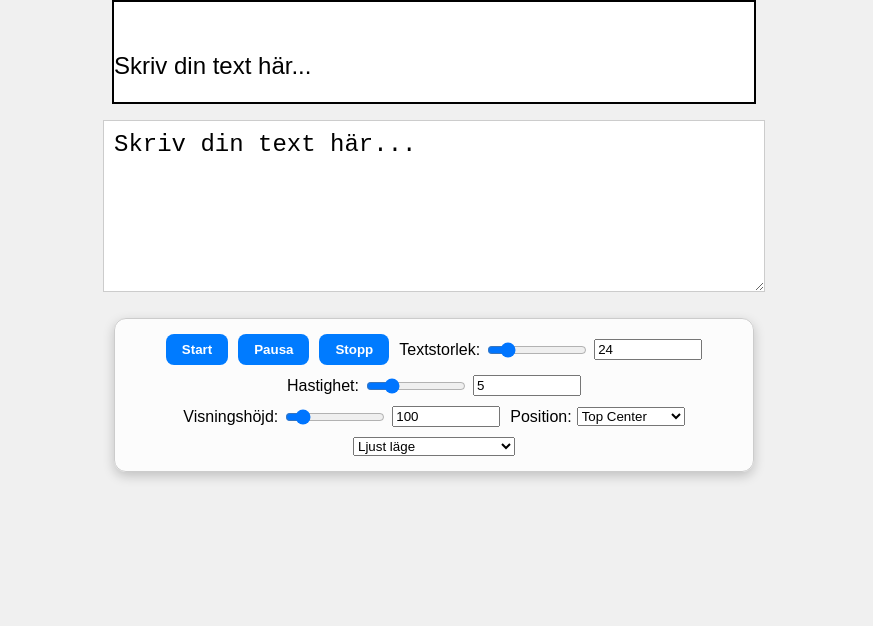
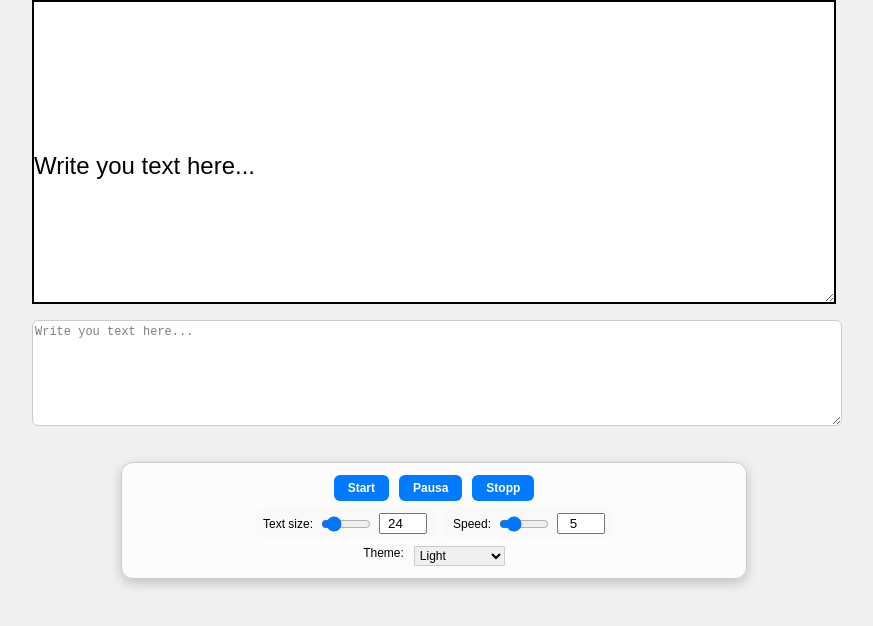
Before and after one commit to RobertAhlin/teleprompt-webapp, a plain HTML site: page index.html in a window 1280 px wide. Shown: the whole page, without its empty margins (206-1079 px from the left). Drawn offline with Linux system fonts and the light colour scheme.

Commit message:
Fixed styling and removed none working options for positioning of controls.

```diff
--- a/index.html
+++ b/index.html
@@ -13,49 +13,42 @@
             <div id="text"></div>
         </div>
 
-        <textarea id="editor">Skriv din text här...</textarea>
+        <textarea id="editor">Write you text here...</textarea>
         <div id="controls">
+            <!-- Rad 1: Start, Pausa, Stopp -->
+            <div class="control-row">
                 <button onclick="startScroll()">Start</button>
                 <button onclick="pauseScroll()">Pausa</button>
                 <button onclick="resetScroll()">Stopp</button>
+            </div>
 
+            <!-- Rad 2: Textstorlek, Hastighet, Visningshöjd -->
+            <div class="control-row">
                 <div class="slider-container">
-                <label>Textstorlek:</label>
+                    <label>Text size:</label>
                     <input type="range" id="textSize" min="10" max="100" value="24">
                     <input type="number" id="textSizeInput" min="10" max="100" value="24">
                 </div>
-
                 <div class="slider-container">
-                <label>Hastighet:</label>
+                    <label>Speed:</label>
                     <input type="range" id="speed" min="1" max="20" value="5">
                     <input type="number" id="speedInput" min="1" max="20" value="5">
                 </div>
 
-            <div class="slider-container">
-                <label>Visningshöjd:</label>
-                <input type="range" id="displayHeight" min="50" max="500" value="100">
-                <input type="number" id="displayHeightInput" min="50" max="500" value="100">
             </div>
 
-            <div class="slider-container">
-                <label>Position:</label>
-                <select id="positionSelector">
-                    <option value="top-left">Top Left</option>
-                    <option value="top-center" selected>Top Center</option>
-                    <option value="top-right">Top Right</option>
-                    <option value="bottom-left">Bottom Left</option>
-                    <option value="bottom-center">Bottom Center</option>
-                    <option value="bottom-right">Bottom Right</option>
+            <!-- Rad 3: Position och Tema -->
+            <div class="control-row">
+                <label>Theme:</label>
+                <select id="themeSelector">
+                    <option value="light">Light</option>
+                    <option value="dark">Dark</option>
+                    <option value="high-contrast1">Black/Yellow</option>
+                    <option value="high-contrast2">White/Blue</option>
                 </select>
             </div>
+        </div>
 
-            <select id="themeSelector">
-                <option value="light">Ljust läge</option>
-                <option value="dark">Mörkt läge</option>
-                <option value="high-contrast1">Högkontrast (Svart/Gul)</option>
-                <option value="high-contrast2">Högkontrast (Vit/Blå)</option>
-            </select>
-        </div>
     </div>
 
     <script src="script.js"></script>
--- a/script.js
+++ b/script.js
@@ -5,10 +5,7 @@ let textSizeSlider = document.getElementById("textSize");
 let textSizeInput = document.getElementById("textSizeInput");
 let speedSlider = document.getElementById("speed");
 let speedInput = document.getElementById("speedInput");
-let displayHeightSlider = document.getElementById("displayHeight");
-let displayHeightInput = document.getElementById("displayHeightInput");
 let themeSelector = document.getElementById("themeSelector");
-let positionSelector = document.getElementById("positionSelector");
 let container = document.getElementById("container");
 
 let scrollSpeed = 5;
@@ -17,31 +14,17 @@ let position = 0;
 let isScrolling = false;
 
 // Uppdatera display med redigerad text
-editor.addEventListener("input", function() {
+editor.addEventListener("input", function () {
     textElement.innerText = editor.value;
 });
-
-positionSelector.addEventListener("change", function () {
-    updatePosition(this.value);
-});
-
-function updatePosition(position) {
-    // Ta bort tidigare positioneringsklasser
-    container.classList.remove(
-        "top-left", "top-center", "top-right",
-        "bottom-left", "bottom-center", "bottom-right"
-    );
-    container.classList.add(position);
-}
 
 // Starta scrollning
 function startScroll() {
     if (isScrolling) return;
 
-    // Uppdatera texten från editorn (ifall den ändrats)
-    textElement.innerText = editor.value;
+    textElement.innerText = editor.value; // Uppdatera texten från editorn
 
-    // Om position är noll (dvs. aldrig startat) eller text har försvunnit helt — återställ
+    // Om position är noll eller text har försvunnit helt — återställ
     if (position <= -textElement.scrollHeight || position === 0) {
         position = displayHeight.clientHeight / 2;
         textElement.style.transform = `translateY(${position}px)`;
@@ -53,9 +36,9 @@ function startScroll() {
         position -= scrollSpeed * 0.1;
         textElement.style.transform = `translateY(${position}px)`;
 
-        // Om texten har scrollat helt ur bild – stoppa scrollen automatiskt
+        // Stoppa scroll om texten har scrollat ur bild
         if (position <= -textElement.scrollHeight) {
-            pauseScroll(); // eller resetScroll() om du vill börja om direkt
+            pauseScroll();
         }
     }, 20);
 }
@@ -81,10 +64,10 @@ function adjustTextSize(value) {
     textSizeInput.value = value;
 }
 
-textSizeSlider.addEventListener("input", function() {
+textSizeSlider.addEventListener("input", function () {
     adjustTextSize(this.value);
 });
-textSizeInput.addEventListener("input", function() {
+textSizeInput.addEventListener("input", function () {
     adjustTextSize(this.value);
 });
 
@@ -95,38 +78,29 @@ function adjustSpeed(value) {
     speedInput.value = value;
 }
 
-speedSlider.addEventListener("input", function() {
+speedSlider.addEventListener("input", function () {
     adjustSpeed(this.value);
 });
-speedInput.addEventListener("input", function() {
+speedInput.addEventListener("input", function () {
     adjustSpeed(this.value);
 });
 
-// Justera visningshöjd
-function adjustDisplayHeight(value) {
-    displayHeight.style.height = value + "px";
-    displayHeightSlider.value = value;
-    displayHeightInput.value = value;
-}
-
-displayHeightSlider.addEventListener("input", function() {
-    adjustDisplayHeight(this.value);
-});
-displayHeightInput.addEventListener("input", function() {
-    adjustDisplayHeight(this.value);
+// Ändra tema och spara valet i `localStorage`
+themeSelector.addEventListener("change", function () {
+    document.body.className = this.value;
+    localStorage.setItem("selectedTheme", this.value);
 });
 
-// Ändra tema
-themeSelector.addEventListener("change", function() {
-    document.body.className = this.value;
-});
+// Ladda sparat tema vid sidladdning
+let savedTheme = localStorage.getItem("selectedTheme");
+if (savedTheme) {
+    document.body.className = savedTheme;
+    themeSelector.value = savedTheme;
+}
 
 // Initiera värden
 adjustTextSize(textSizeSlider.value);
 adjustSpeed(speedSlider.value);
-adjustDisplayHeight(displayHeightSlider.value);
 textElement.innerText = editor.value;
 position = displayHeight.clientHeight / 2;
 textElement.style.transform = `translateY(${position}px)`;
-
-updatePosition(positionSelector.value);
--- a/styles.css
+++ b/styles.css
@@ -18,6 +18,9 @@ body {
     max-width: 100%;
     display: flex;
     flex-direction: column;
+    top: 0; /* Se till att det ligger mot toppen av fönstret */
+    left: 50%;
+    transform: translateX(-50%);
 }
 
 /* Grundpositionering - vi nollställer transform */
@@ -73,26 +76,38 @@ body {
 
 
 #controls {
+    width: 600px;
     display: flex;
-    flex-wrap: wrap;
-    gap: 10px;
+    flex-direction: column;
+    gap: 8px;
     justify-content: center;
-    padding: 15px;
-    background-color: #ffffffcc; /* lätt transparent vit */
+    padding: 12px;
+    background-color: #ffffffcc;
     border: 1px solid #ccc;
     border-radius: 12px;
     box-shadow: 0 4px 12px rgba(0, 0, 0, 0.2);
-    backdrop-filter: blur(4px); /* snygg glas-effekt */
-    margin-top: 10px;
+    backdrop-filter: blur(4px);
+    max-width: 600px;
+    font-size: 12px;
+    margin: 20px auto 0; /* Centrera under fönstren */
+    text-align: center;
 }
-
+/* Styling for each row in the controls */
+.control-row {
+    display: flex;
+    justify-content: center;
+    gap: 10px;
+    flex-wrap: wrap;
+}
+/* Improve button styles */
 #controls button {
-    padding: 8px 16px;
+    padding: 6px 14px;
     background-color: #007bff;
     color: white;
     border: none;
-    border-radius: 8px;
+    border-radius: 6px;
     font-weight: bold;
+    font-size: 12px;
     cursor: pointer;
     transition: background-color 0.2s ease, transform 0.1s ease;
 }
@@ -106,34 +121,66 @@ body {
     transform: scale(0.98);
 }
 
+/* Styling for sliders, inputs, and selects */
+.slider-container {
+    display: flex;
+    align-items: center;
+    gap: 6px;
+    background: #f9f9f9;
+    padding: 4px 8px;
+    border-radius: 6px;
+}
+
+#controls input[type="range"] {
+    width: 50px; /* Halverar längden */
+}
+
+#controls select {
+    font-size: 12px;
+    padding: 1px;
+    border: 1px solid #ccc;
+    border-radius: 1px;
+}
+
+#controls input[type="number"] {
+    width: 40px;
+    text-align: center;
+}
+
 #editor {
     width: 100%;
-    height: 150px;
-    font-size: 24px;
-    padding: 10px;
+    height: 100px;
+    font-size: 12px;
+    line-height: 1.6;
+    padding: 2px;
     border: 1px solid #ccc;
+    border-radius: 6px;
+    background-color: #fff;
+    color: #7e7e7e;
+    resize: vertical;
     overflow-y: auto;
 }
 
 #display {
-    width: 100%;
-    height: 100px;
+    width: 800px;
+    height: 300px;
     overflow: hidden;
     position: relative;
     border: 2px solid #000;
     background: white;
+    resize: both;
+    min-width: 200px;
+    min-height: 50px;
+    max-width: 100%;
+    max-height: 80vh;
 }
 
 #text {
-    position: absolute;
-    white-space: nowrap;
-}
-
-/* Slider & input styling */
-.slider-container {
-    display: flex;
-    align-items: center;
-    gap: 5px;
+    position: relative;
+    white-space: normal; /* Gör att texten radbryts automatiskt */
+    word-wrap: break-word; /* Bryt ord vid behov */
+    overflow-wrap: break-word; /* Se till att långa ord också bryts */
+    width: 100%; /* Säkerställ att texten fyller displayens bredd */
 }
 
 input[type="range"], input[type="number"] {
@@ -143,6 +190,7 @@ input[type="range"], input[type="number"] {
 /* Teman */
 body.light { background-color: #f0f0f0; color: #000; }
 
+/* Dark mode adjustments */
 body.dark {
     background-color: #1e1e1e;
     color: white;
@@ -155,12 +203,107 @@ body.dark #display {
     border-color: #666;
 }
 
+/* Fix slider background in dark mode */
+body.dark .slider-container {
+    background-color: #222; /* Dark gray instead of light gray */
+    border-color: #444;
+}
+
+/* Dark mode controls */
+body.dark #controls {
+    background-color: #222;
+    border-color: #444;
+    color: white;
+}
+
+/* Dark mode buttons */
+body.dark #controls button {
+    background-color: #555;
+    color: white;
+}
+
+body.dark #controls button:hover {
+    background-color: #777;
+}
+
+/* High Contrast Black/Yellow - Improved Visibility */
 body.high-contrast1 {
     background-color: black;
     color: yellow;
 }
 
+body.high-contrast1 #display {
+    background-color: black;
+    color: yellow;
+    border-color: yellow;
+}
+
+body.high-contrast1 #text {
+    color: yellow;
+}
+
+body.high-contrast1 #editor {
+    background-color: black;
+    color: white;
+    border-color: yellow;
+}
+
+/* Fix slider background color */
+body.high-contrast1 .slider-container {
+    background-color: #222; /* Dark gray instead of light gray */
+    border-color: yellow;
+}
+
+/* Fix control panel */
+body.high-contrast1 #controls {
+    background-color: black;
+    border-color: yellow;
+    color: yellow;
+}
+
+/* Fix buttons */
+body.high-contrast1 #controls button {
+    background-color: yellow;
+    color: black;
+}
+
+body.high-contrast1 #controls button:hover {
+    background-color: orange;
+}
+
+/* High Contrast White/Blue */
 body.high-contrast2 {
     background-color: white;
     color: blue;
 }
+
+body.high-contrast2 #display {
+    background-color: white;
+    color: blue;
+    border-color: blue;
+}
+
+body.high-contrast2 #text {
+    color: blue;
+}
+
+body.high-contrast2 #editor {
+    background-color: white;
+    color: blue;
+    border-color: blue;
+}
+
+body.high-contrast2 #controls {
+    background-color: white;
+    border-color: blue;
+    color: blue;
+}
+
+body.high-contrast2 #controls button {
+    background-color: blue;
+    color: white;
+}
+
+body.high-contrast2 #controls button:hover {
+    background-color: darkblue;
+}
```
Lines whose indentation alone changed are shown as unchanged.
